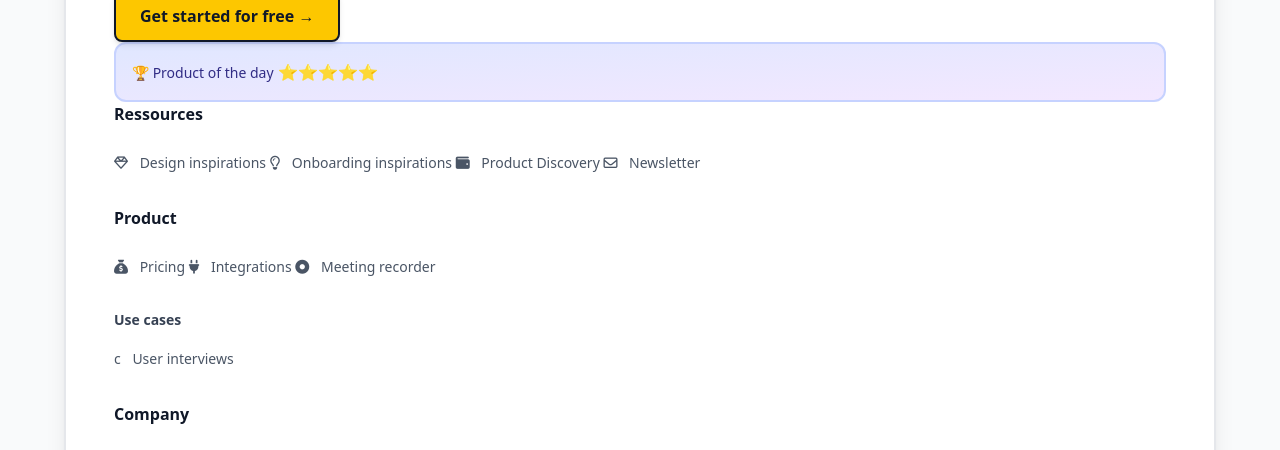
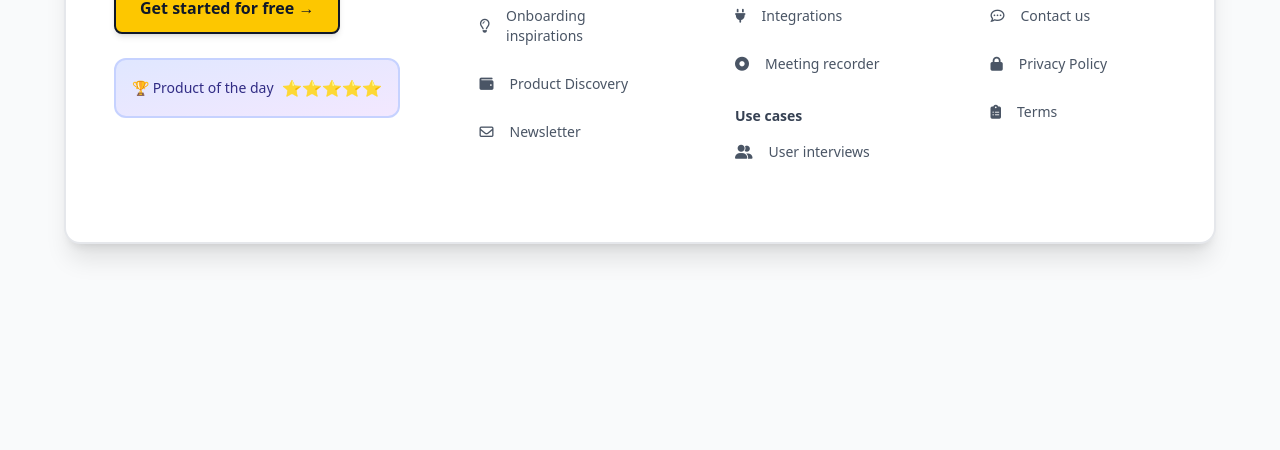
Before and after one commit to Edin93/holbertonschool-web-development, a plain HTML site: page tailwindcss/task_7/task_7.html in a window 1280 px wide. Shown: the part 304-754 px from the top of the page. Drawn offline with nearby package versions, Linux system fonts and the light colour scheme.

Commit message:
task 7 solution done

```diff
--- a/tailwindcss/task_7/task_7.html
+++ b/tailwindcss/task_7/task_7.html
@@ -15,11 +15,11 @@
     </div>
 
     <footer class="bg-white rounded-2xl border-2 border-gray-200 shadow-xl p-12 max-w-6xl mx-auto">
-        <div>
+        <div class="flex gap-20">
             <!-- left column: logo + button + badge -->
-            <div>
+            <div class="flex flex-col gap-6">
                 <!-- logo section -->
-                <div>
+                <div class="flex align-center gap-2">
                     <div class="text-4xl mb-2">⚡</div>
                     <h2 class="text-2xl font-bold text-gray-900">ListenUp!</h2>
                 </div>
@@ -33,7 +33,7 @@
 
                 <!-- badge -->
                 <div>
-                    <div class="bg-linear-to-br from-indigo-100 to-purple-100 rounded-xl p-4 border-2 border-indigo-200">
+                    <div class="bg-linear-to-br from-indigo-100 to-purple-100 rounded-xl p-4 border-2 border-indigo-200 flex items-center gap-2">
                         <span class="text-sm text-indigo-900 font-medium">🏆 Product of the day</span>
                         <span class="text-yellow-500">⭐⭐⭐⭐⭐</span>
                     </div>
@@ -41,22 +41,22 @@
             </div>
 
             <!-- resources column -->
-            <div class="mb-8">
+            <div class="mb-8 flex-1">
                 <h3 class="text-base font-bold text-gray-900 mb-6">Ressources</h3>
-                <div>
-                    <a href="#" class="text-gray-600 hover:text-gray-900 mb-4 text-sm">
+                <div class="flex flex-col gap-3">
+                    <a href="#" class="text-gray-600 hover:text-gray-900 mb-4 text-sm flex items-center gap-2">
                         <span class="mr-2"><i class="fa-regular fa-gem"></i></span>
                         <span>Design inspirations</span>
                     </a>
-                    <a href="#" class="text-gray-600 hover:text-gray-900 mb-4 text-sm">
+                    <a href="#" class="text-gray-600 hover:text-gray-900 mb-4 text-sm flex items-center gap-2">
                         <span class="mr-2"><i class="fa-regular fa-lightbulb"></i></span>
                         <span>Onboarding inspirations</span>
                     </a>
-                    <a href="#" class="text-gray-600 hover:text-gray-900 mb-4 text-sm">
+                    <a href="#" class="text-gray-600 hover:text-gray-900 mb-4 text-sm flex items-center gap-2">
                         <span class="mr-2"><i class="fa-solid fa-wallet"></i></span>
                         <span>Product Discovery</span>
                     </a>
-                    <a href="#" class="text-gray-600 hover:text-gray-900 text-sm">
+                    <a href="#" class="text-gray-600 hover:text-gray-900 text-sm flex items-center gap-2">
                         <span class="mr-2"><i class="fa-regular fa-envelope"></i></span>
                         <span>Newsletter</span>
                     </a>
@@ -64,48 +64,48 @@
             </div>
 
             <!-- product column -->
-            <div class="mb-8">
+            <div class="mb-8 flex-1">
                 <h3 class="text-base font-bold text-gray-900 mb-6">Product</h3>
-                <div>
-                    <a href="#" class="text-gray-600 hover:text-gray-900 mb-4 text-sm">
+                <div class="flex flex-col gap-3">
+                    <a href="#" class="text-gray-600 hover:text-gray-900 mb-4 text-sm flex items-center gap-2">
                         <span class="mr-2"><i class="fa-solid fa-sack-dollar"></i></span>
                         <span>Pricing</span>
                     </a>
-                    <a href="#" class="text-gray-600 hover:text-gray-900 mb-4 text-sm">
+                    <a href="#" class="text-gray-600 hover:text-gray-900 mb-4 text-sm flex items-center gap-2">
                         <span class="mr-2"><i class="fa-solid fa-plug"></i></span>
                         <span>Integrations</span>
                     </a>
-                    <a href="#" class="text-gray-600 hover:text-gray-900 text-sm">
+                    <a href="#" class="text-gray-600 hover:text-gray-900 text-sm flex items-center gap-2">
                         <span class="mr-2"><i class="fa-solid fa-circle-dot"></i></span>
                         <span>Meeting recorder</span>
                     </a>
                 </div>
                 <div class="mt-8">
                     <h4 class="text-sm font-bold text-gray-700 mb-4">Use cases</h4>
-                    <a href="#" class="text-gray-600 hover:text-gray-900 text-sm">
-                        <span class="mr-2">c</span>
+                    <a href="#" class="text-gray-600 hover:text-gray-900 text-sm flex items-center gap-2">
+                        <span class="mr-2"><i class="fa-solid fa-user-group"></i></span>
                         <span>User interviews</span>
                     </a>
                 </div>
             </div>
 
             <!-- company column -->
-            <div class="mb-8">
+            <div class="mb-8 flex-1">
                 <h3 class="text-base font-bold text-gray-900 mb-6">Company</h3>
-                <div>
-                    <a href="#" class="text-gray-600 hover:text-gray-900 mb-4 text-sm">
+                <div class="flex flex-col gap-3">
+                    <a href="#" class="text-gray-600 hover:text-gray-900 mb-4 text-sm flex items-center gap-2">
                         <span class="mr-2"><i class="fa-brands fa-linkedin-in"></i></span>
                         <span>LinkedIn</span>
                     </a>
-                    <a href="#" class="text-gray-600 hover:text-gray-900 mb-4 text-sm">
+                    <a href="#" class="text-gray-600 hover:text-gray-900 mb-4 text-sm flex items-center gap-2">
                         <span class="mr-2"><i class="fa-regular fa-comment-dots"></i></span>
                         <span>Contact us</span>
                     </a>
-                    <a href="#" class="text-gray-600 hover:text-gray-900 mb-4 text-sm">
+                    <a href="#" class="text-gray-600 hover:text-gray-900 mb-4 text-sm flex items-center gap-2">
                         <span class="mr-2"><i class="fa-solid fa-lock"></i></span>
                         <span>Privacy Policy</span>
                     </a>
-                    <a href="#" class="text-gray-600 hover:text-gray-900 text-sm">
+                    <a href="#" class="text-gray-600 hover:text-gray-900 text-sm flex items-center gap-2">
                         <span class="mr-2"><i class="fa-solid fa-clipboard-list"></i></span>
                         <span>Terms</span>
                     </a>
```
